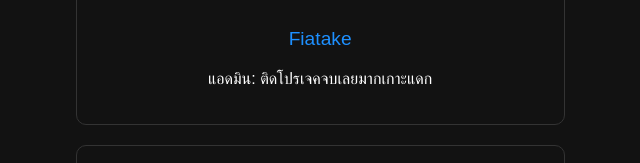
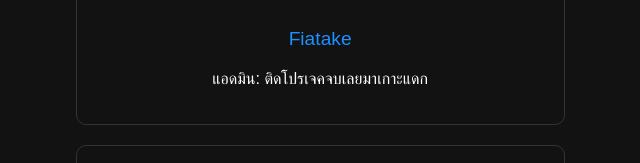
Before and after one commit to MisuyaXZ/AnythingSMP, a plain HTML site: page index.html in a window 1280 px wide. Shown: the part 501-664 px from the top of the page, 285-925 px from the left. Drawn offline with Linux system fonts and the light colour scheme; grey boxes are pictures that could not be loaded.

Commit message:
Add files via upload

```diff
--- a/index.html
+++ b/index.html
@@ -73,7 +73,7 @@
         <li class="channel-item">
             <img src="https://yt3.googleusercontent.com/PeSZ6I8_VzHFImePHsfKx2WN2dvNl-jruvCL9uxt_HdUUYgZeJd8SNN-5IJk2pdt14oP5lygSA=s176-c-k-c0x00ffffff-no-rj" alt="Channel 2" class="channel-image">
             <a class="channel-link" onclick="openChannel('@Fiatake1311')">Fiatake</a>
-            <p class="channel-description">แอดมิน: ติดโปรเจคจบเลยมากเกาะแดก</p>
+            <p class="channel-description">แอดมิน: ติดโปรเจคจบเลยมาเกาะแดก</p>
         </li>
         <li class="channel-item">
             <img src="https://yt3.googleusercontent.com/14ov0J-IL3dD61lHdC77r9-XbAHtZ0gF_Yy3U0xR3PRx7Zrog0jBlxceC97Nhj5sYaHORZaTAg=s176-c-k-c0x00ffffff-no-rj" alt="Channel 2" class="channel-image">
```
